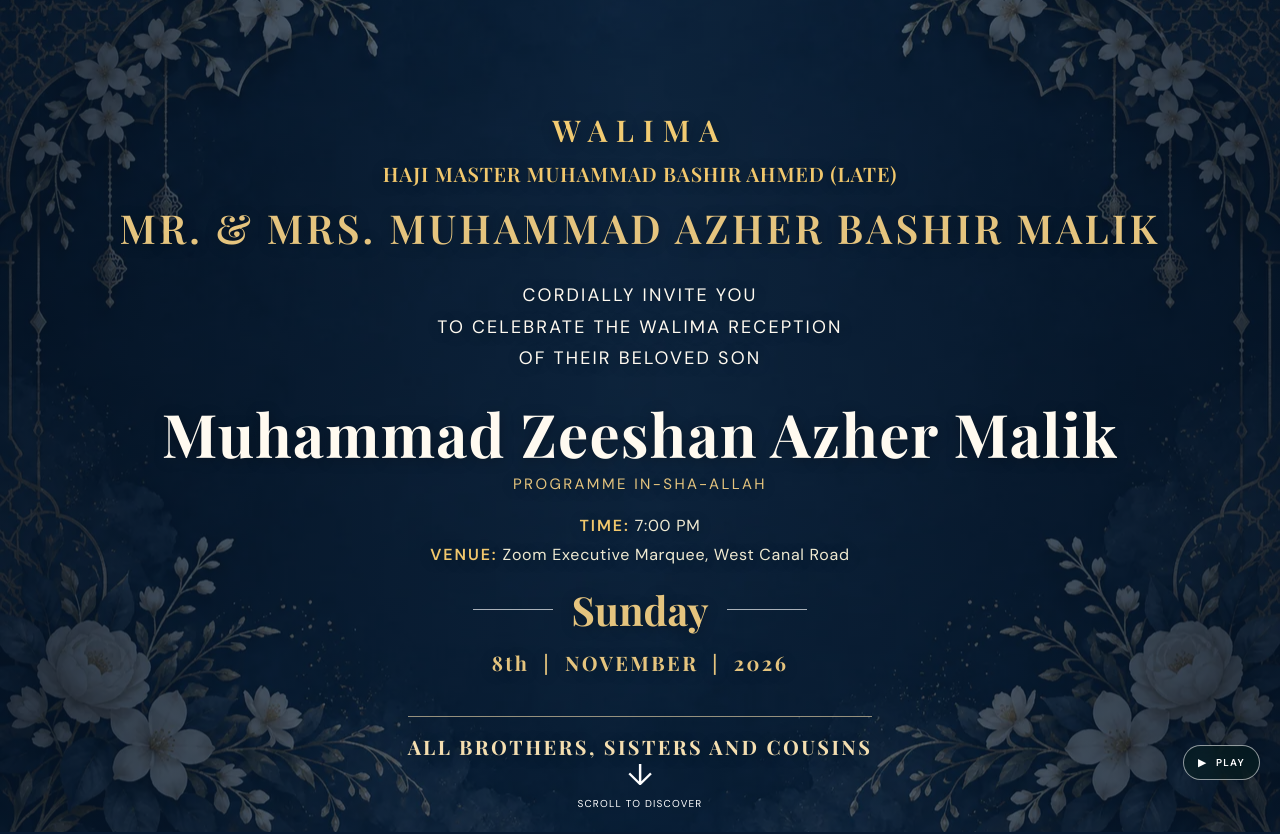
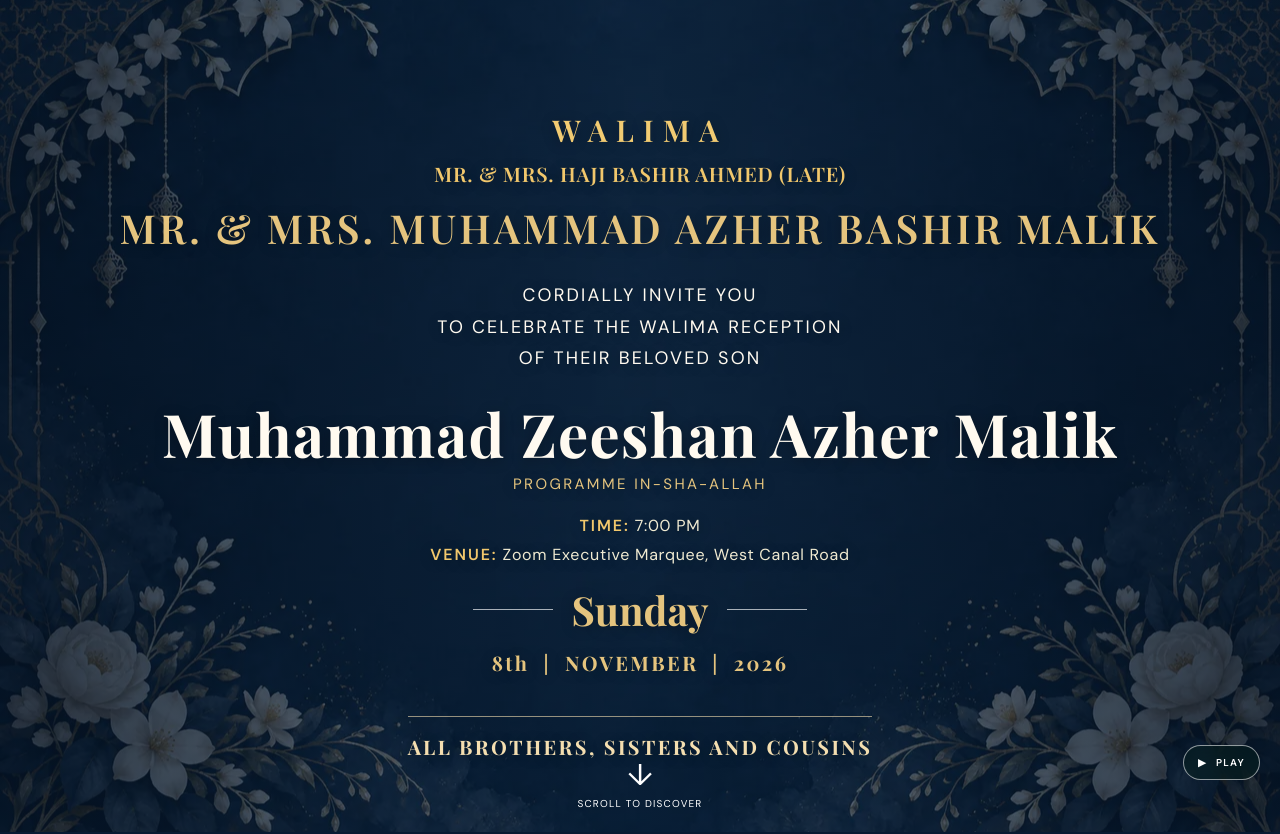
Before and after one commit to faizanatgit/Walima, a Next.js app: page / in a window 1280 px wide. Shown: the top 834 px of the page. Built offline with nearby package versions, Linux system fonts and the light colour scheme; no server answers.

Commit message:
Name Changed

```diff
--- a/app/page.tsx
+++ b/app/page.tsx
@@ -39,7 +39,7 @@
     <section id="home" className="hero">
       {videoAvailable && (<video className="hero-video" autoPlay loop muted playsInline poster="/walima-botanical-backdrop.webp"><source src="/walima.mp4" type="video/mp4" /></video>)}
       <div className="hero-overlay" /><div className="hero-content">
-        <p className="hero-event">Walima</p><h2 className="hero-late">HAJI MASTER MUHAMMAD BASHIR AHMED (LATE)</h2><p className="hero-host">MR. &amp; MRS. MUHAMMAD AZHER BASHIR MALIK</p><p className="hero-copy">CORDIALLY INVITE YOU<br />TO CELEBRATE THE WALIMA RECEPTION<br />OF THEIR BELOVED SON</p>
+        <p className="hero-event">Walima</p><h2 className="hero-late">MR. &amp; MRS. HAJI BASHIR AHMED (LATE)</h2><p className="hero-host">MR. &amp; MRS. MUHAMMAD AZHER BASHIR MALIK</p><p className="hero-copy">CORDIALLY INVITE YOU<br />TO CELEBRATE THE WALIMA RECEPTION<br />OF THEIR BELOVED SON</p>
         <h1>Muhammad Zeeshan Azher Malik</h1><p className="program">Programme In-sha-Allah</p><div className="hero-event-details"><p><strong>TIME:</strong> 7:00 PM</p><p><strong>VENUE:</strong> Zoom Executive Marquee, West Canal Road</p></div><div className="hero-date"><span /><b>Sunday</b><span /></div><p>8th &nbsp;|&nbsp; NOVEMBER &nbsp;|&nbsp; 2026</p><p className="hero-family">ALL BROTHERS, SISTERS AND COUSINS</p>
       </div><a className="scroll-cue" href="#countdown">&darr;<small>Scroll to discover</small></a>
       <audio ref={audio} autoPlay loop preload="auto" src="/Asma-ul-Husna.mp3" onPlay={() => setPlaying(true)} onPause={() => setPlaying(false)} onError={() => setPlaying(false)} />
```
